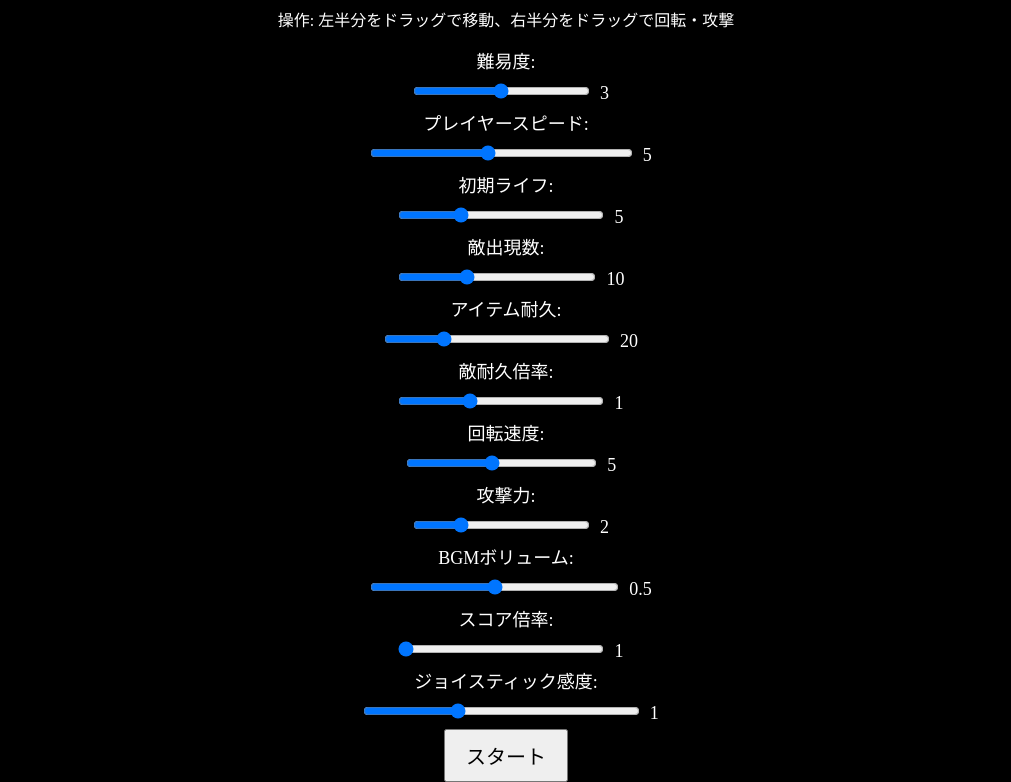
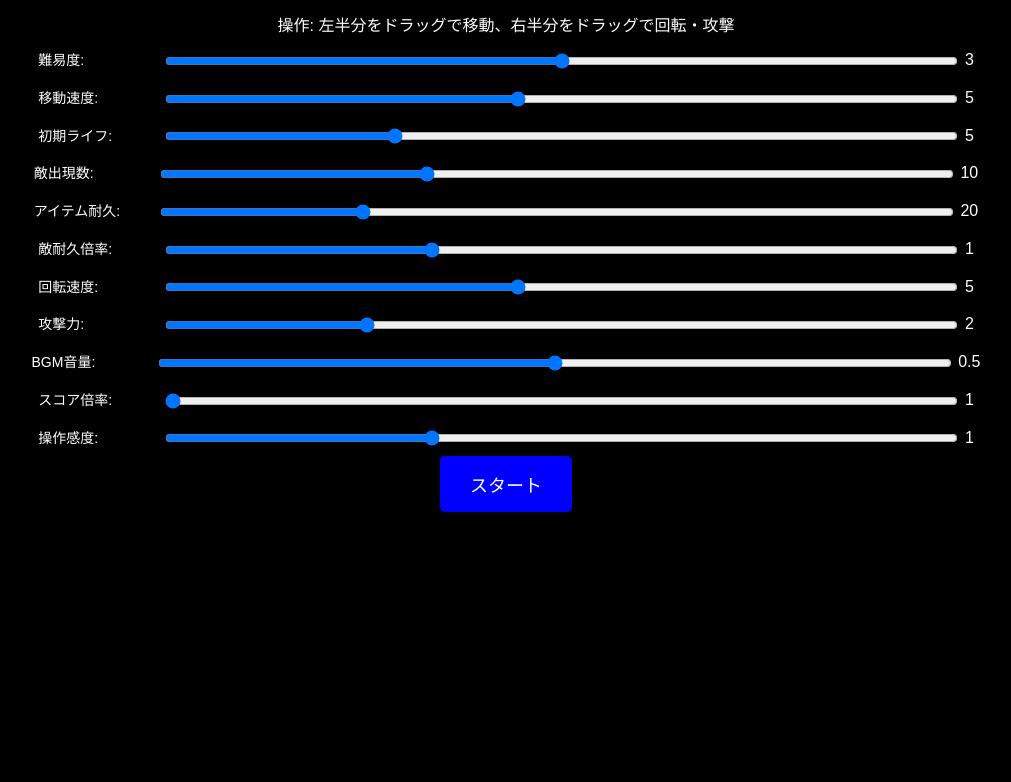
Before and after one commit to shaftbros-web/gro-game, a plain HTML site: page index.html in a window 1280 px wide. Shown: the part 58-840 px from the top of the page, without its empty margins (134-1145 px from the left). After the commit the page ends 800 px from the top, so only its background shows below. Drawn offline with Linux system fonts and the light colour scheme.

Commit message:
Update index.html

```diff
--- a/index.html
+++ b/index.html
@@ -2,16 +2,35 @@
 <html lang="ja">
 <head>
     <meta charset="UTF-8">
-    <meta name="viewport" content="width=device-width, initial-scale=1.0, user-scalable=no">
+    <meta name="viewport" content="width=device-width, initial-scale=1.0, user-scalable=yes">
     <title>拡張アクション: Grok Wars</title>
     <style>
-        body { margin: 0; overflow: hidden; background: black; }
+        body { margin: 0; background: black; font-family: Arial, sans-serif; }
         canvas { display: block; }
-        #title { position: absolute; top: 0; left: 0; width: 100%; height: 100%; background: rgba(0,0,0,0.8); color: white; text-align: center; display: flex; flex-direction: column; justify-content: center; align-items: center; z-index: 10; }
-        #title button { padding: 10px 20px; font-size: 20px; }
-        .slider { width: 80%; margin: 10px; }
-        .label { font-size: 18px; }
-        #guide { position: absolute; top: 10px; left: 10px; color: white; font-size: 16px; background: rgba(0,0,0,0.5); padding: 10px; }
+        #title {
+            position: absolute; top: 0; left: 0; width: 100%; height: 100%;
+            background: rgba(0,0,0,0.8); color: white; text-align: center;
+            overflow-y: auto; padding: 10px; box-sizing: border-box;
+            display: flex; flex-direction: column; align-items: center; z-index: 10;
+        }
+        #title h1 { font-size: 24px; margin: 10px 0; }
+        #title p { font-size: 16px; margin: 5px 0; }
+        .slider-container { width: 90%; margin: 8px 0; }
+        .slider { width: 70%; vertical-align: middle; }
+        .label { font-size: 14px; display: inline-block; width: 120px; text-align: left; }
+        #startBtn {
+            position: sticky; bottom: 10px; padding: 15px 30px; font-size: 18px;
+            background: #00f; border: none; color: white; border-radius: 5px; cursor: pointer;
+        }
+        #startBtn:hover { background: #005; }
+        #guide {
+            position: absolute; top: 10px; left: 10px; color: white; font-size: 14px;
+            background: rgba(0,0,0,0.5); padding: 8px; border-radius: 5px;
+        }
+        /* スクロールバー */
+        #title::-webkit-scrollbar { width: 10px; }
+        #title::-webkit-scrollbar-thumb { background: #666; border-radius: 5px; }
+        #title::-webkit-scrollbar-track { background: #333; }
     </style>
 </head>
 <body>
@@ -19,40 +38,62 @@
     <div id="title">
         <h1>拡張アクション: Grok Wars</h1>
         <p>操作: 左半分をドラッグで移動、右半分をドラッグで回転・攻撃</p>
-        <div>
-            <label class="label">難易度: <input type="range" id="difficulty" min="1" max="5" value="3" class="slider"><span id="diffVal">3</span></label>
+        <div class="slider-container">
+            <label class="label">難易度:</label>
+            <input type="range" id="difficulty" min="1" max="5" value="3" class="slider">
+            <span id="diffVal">3</span>
         </div>
-        <div>
-            <label class="label">プレイヤースピード: <input type="range" id="playerSpeed" min="1" max="10" value="5" class="slider"><span id="speedVal">5</span></label>
+        <div class="slider-container">
+            <label class="label">移動速度:</label>
+            <input type="range" id="playerSpeed" min="1" max="10" value="5" class="slider">
+            <span id="speedVal">5</span>
         </div>
-        <div>
-            <label class="label">初期ライフ: <input type="range" id="initialLife" min="3" max="10" value="5" class="slider"><span id="lifeVal">5</span></label>
+        <div class="slider-container">
+            <label class="label">初期ライフ:</label>
+            <input type="range" id="initialLife" min="3" max="10" value="5" class="slider">
+            <span id="lifeVal">5</span>
         </div>
-        <div>
-            <label class="label">敵出現数: <input type="range" id="enemySpawn" min="5" max="20" value="10" class="slider"><span id="spawnVal">10</span></label>
+        <div class="slider-container">
+            <label class="label">敵出現数:</label>
+            <input type="range" id="enemySpawn" min="5" max="20" value="10" class="slider">
+            <span id="spawnVal">10</span>
         </div>
-        <div>
-            <label class="label">アイテム耐久: <input type="range" id="itemDur" min="10" max="50" value="20" class="slider"><span id="itemDurVal">20</span></label>
+        <div class="slider-container">
+            <label class="label">アイテム耐久:</label>
+            <input type="range" id="itemDur" min="10" max="50" value="20" class="slider">
+            <span id="itemDurVal">20</span>
         </div>
-        <div>
-            <label class="label">敵耐久倍率: <input type="range" id="enemyDurMul" min="0.5" max="2" step="0.1" value="1" class="slider"><span id="enemyDurVal">1</span></label>
+        <div class="slider-container">
+            <label class="label">敵耐久倍率:</label>
+            <input type="range" id="enemyDurMul" min="0.5" max="2" step="0.1" value="1" class="slider">
+            <span id="enemyDurVal">1</span>
         </div>
-        <div>
-            <label class="label">回転速度: <input type="range" id="rotSpeed" min="1" max="10" value="5" class="slider"><span id="rotVal">5</span></label>
+        <div class="slider-container">
+            <label class="label">回転速度:</label>
+            <input type="range" id="rotSpeed" min="1" max="10" value="5" class="slider">
+            <span id="rotVal">5</span>
         </div>
-        <div>
-            <label class="label">攻撃力: <input type="range" id="attackPower" min="1" max="5" value="2" class="slider"><span id="atkVal">2</span></label>
+        <div class="slider-container">
+            <label class="label">攻撃力:</label>
+            <input type="range" id="attackPower" min="1" max="5" value="2" class="slider">
+            <span id="atkVal">2</span>
         </div>
-        <div>
-            <label class="label">BGMボリューム: <input type="range" id="bgmVol" min="0" max="1" step="0.1" value="0.5" class="slider"><span id="volVal">0.5</span></label>
+        <div class="slider-container">
+            <label class="label">BGM音量:</label>
+            <input type="range" id="bgmVol" min="0" max="1" step="0.1" value="0.5" class="slider">
+            <span id="volVal">0.5</span>
         </div>
-        <div>
-            <label class="label">スコア倍率: <input type="range" id="scoreMul" min="1" max="3" value="1" class="slider"><span id="scoreVal">1</span></label>
+        <div class="slider-container">
+            <label class="label">スコア倍率:</label>
+            <input type="range" id="scoreMul" min="1" max="3" value="1" class="slider">
+            <span id="scoreVal">1</span>
         </div>
-        <div>
-            <label class="label">ジョイスティック感度: <input type="range" id="joySens" min="0.5" max="2" step="0.1" value="1" class="slider"><span id="joyVal">1</span></label>
+        <div class="slider-container">
+            <label class="label">操作感度:</label>
+            <input type="range" id="joySens" min="0.5" max="2" step="0.1" value="1" class="slider">
+            <span id="joyVal">1</span>
         </div>
-        <button onclick="startGame()">スタート</button>
+        <button id="startBtn" onclick="startGame()">スタート</button>
     </div>
     <div id="guide" style="display: none;">左:移動 / 右:回転・攻撃</div>
     <script>
@@ -64,6 +105,7 @@
             height = window.innerHeight;
             canvas.width = width;
             canvas.height = height;
+            console.log(`Screen: ${width}x${height}`); // デバッグ用
         }
         resize();
         window.addEventListener('resize', resize);
@@ -131,14 +173,12 @@
                 this.extensions = []; this.attack = params.attackPower;
             }
             update() {
-                // 移動
                 const dx = moveTouch.x - width/4, dy = moveTouch.y - (height-150);
                 const dist = Math.sqrt(dx*dx + dy*dy);
                 if (moveTouch.active && dist > 20) {
                     this.x += (dx / dist) * this.speed * params.joySens;
                     this.y += (dy / dist) * this.speed * params.joySens;
                 }
-                // 回転
                 const rx = rotTouch.x - (width * 3/4), ry = rotTouch.y - (height-150);
                 const rdist = Math.sqrt(rx*rx + ry*ry);
                 if (rotTouch.active && rdist > 20) {
@@ -172,7 +212,7 @@
                         if (e.dur <= 0) {
                             enemies.splice(enemies.indexOf(e), 1);
                             score += 10 * params.scoreMul * (e.isBoss ? 10 : 1);
-                            if ('vibrate' in navigator) navigator.vibrate(50); // 振動
+                            if ('vibrate' in navigator) navigator.vibrate(50);
                         }
                     }
                 });
@@ -242,7 +282,6 @@
         }
 
         function drawController() {
-            // 移動ジョイスティック
             ctx.save();
             ctx.translate(width/4, height-150);
             ctx.fillStyle = 'rgba(255,255,255,0.3)';
@@ -257,7 +296,6 @@
                 ctx.fill();
             }
             ctx.restore();
-            // 回転スライダー
             ctx.save();
             ctx.translate(width*3/4, height-150);
             ctx.fillStyle = 'rgba(255,255,255,0.3)';
```
